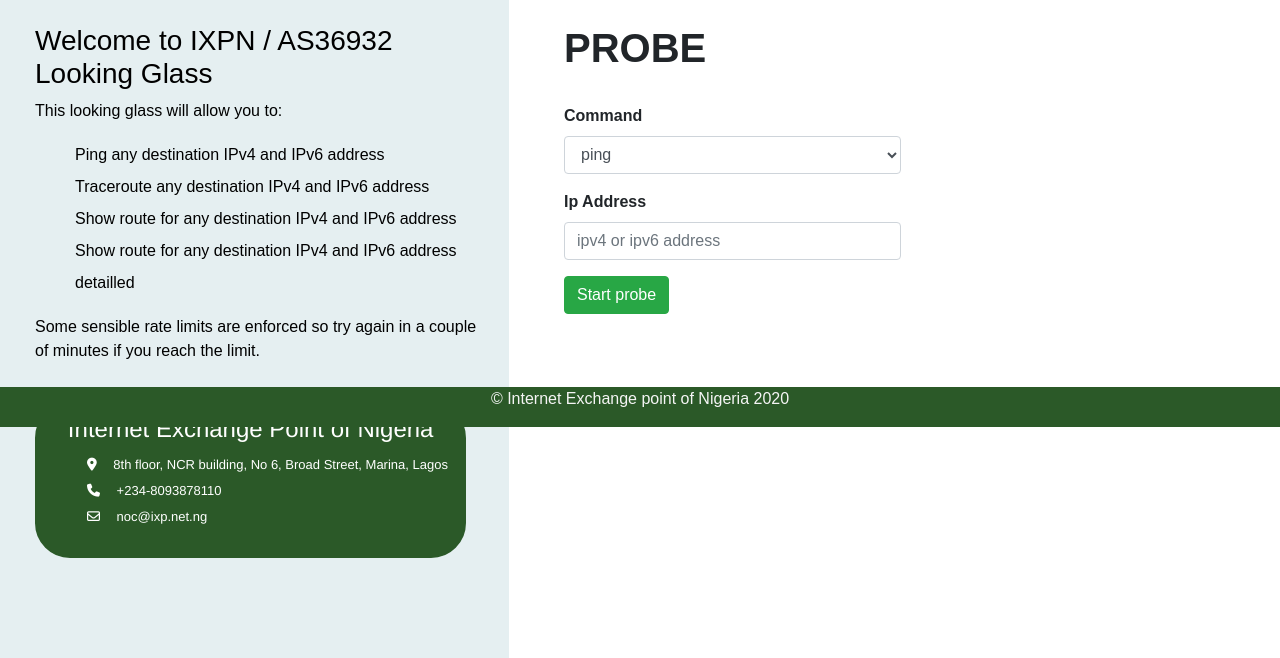
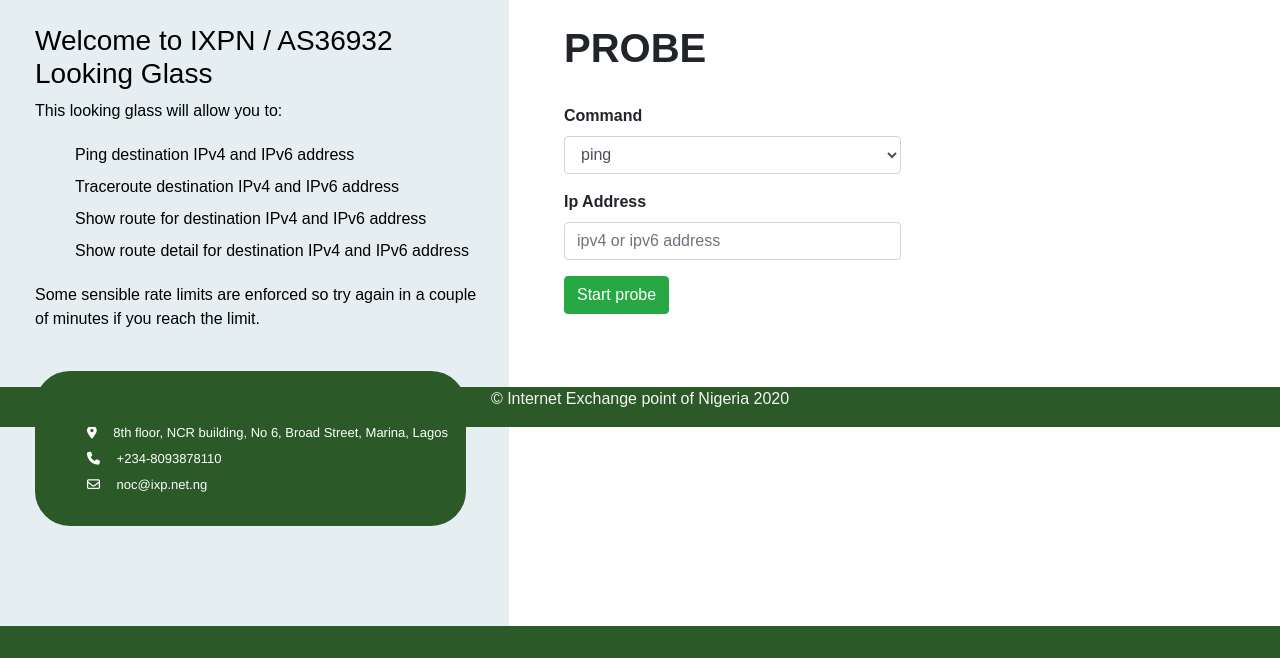
Before and after one commit to dennix2014/lookingglass, a Django app: page /lg/ in a window 1280 px wide. Shown: the part 373-1031 px from the top of the page. After the commit the page ends 999 px from the top, so only its background shows below. Run offline with Django 3.2, Linux system fonts and the light colour scheme; some libraries are stand-ins or nearby versions; grey boxes are pictures that could not be loaded.

Commit message:
minor edit

```diff
--- a/lg/templates/base.html
+++ b/lg/templates/base.html
@@ -167,10 +167,10 @@
 			<h3>Welcome to IXPN / AS36932 Looking Glass</h3>
 		  	<p>This looking glass will allow you to: </p>
 		  	<ul>
-				<li>Ping any destination IPv4 and IPv6 address</li>
-				<li>Traceroute any destination IPv4 and IPv6 address</li>
-				<li>Show route for any destination IPv4 and IPv6 address</li>
-				<li>Show route for any destination IPv4 and IPv6 address detailled</li>
+				<li>Ping destination IPv4 and IPv6 address</li>
+				<li>Traceroute destination IPv4 and IPv6 address</li>
+				<li>Show route for destination IPv4 and IPv6 address</li>
+				<li>Show route detail for destination IPv4 and IPv6 address</li>
 			</ul>
 			<p>Some sensible rate limits are enforced so try again in a couple
 				of minutes if you reach the limit.</p><br>
```
